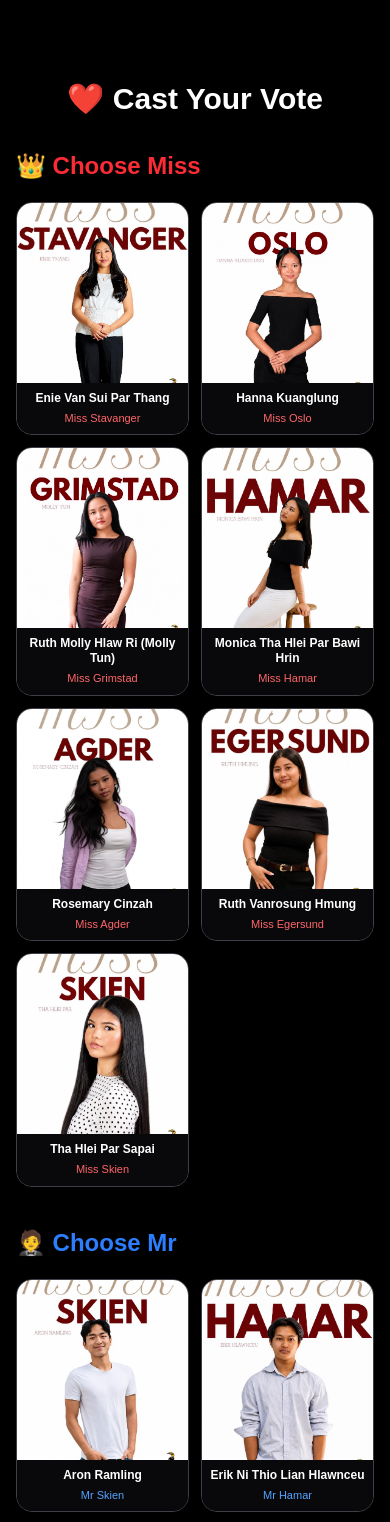
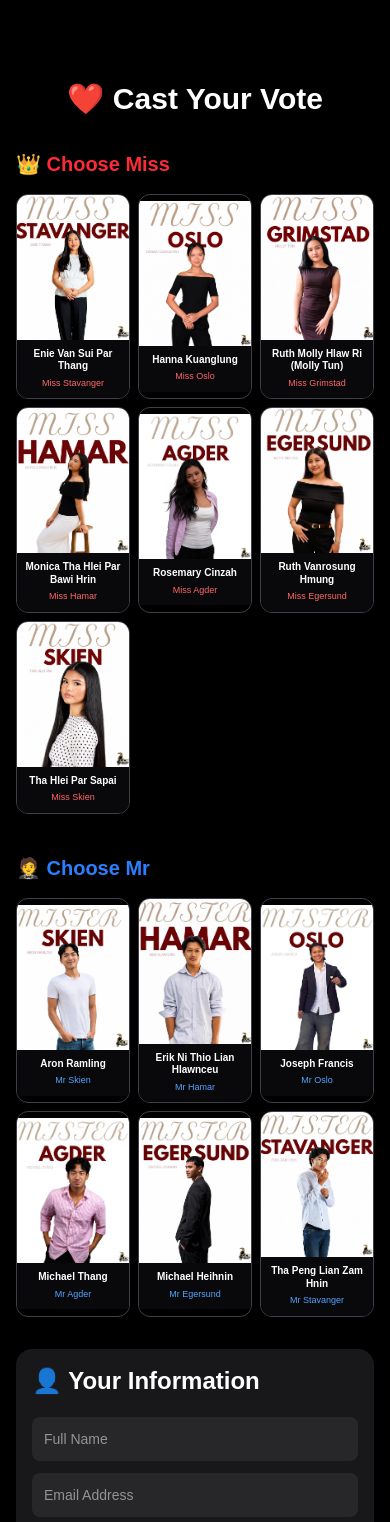
Before and after one commit to chincommunitynorway-rgb/cyg-voting-2026, a Next.js app: page /vote in a window 390 px wide. Shown: the top 1522 px of the page. Built offline with nearby package versions, Linux system fonts and the light colour scheme.

Commit message:
Use verified Resend domain

```diff
--- a/components/voting/CandidateSelector.tsx
+++ b/components/voting/CandidateSelector.tsx
@@ -22,35 +22,30 @@ export default function CandidateSelector({
       {/* MISS */}
 
       <section className="mt-8 md:mt-14">
-
-        <h2 className="mb-5 md:mb-8 text-2xl md:text-4xl font-black text-red-500">
+        <h2 className="mb-4 text-xl font-black text-red-500 sm:mb-5 sm:text-2xl md:mb-8 md:text-4xl">
           👑 Choose Miss
         </h2>
 
-        <div className="grid grid-cols-2 sm:grid-cols-2 md:grid-cols-3 xl:grid-cols-4 gap-3 sm:gap-4 md:gap-8">
-
+        <div className="grid grid-cols-3 gap-2 sm:grid-cols-3 sm:gap-3 md:grid-cols-3 md:gap-8 xl:grid-cols-4">
           {missCandidates.map((candidate) => (
-
             <button
               key={candidate.id}
               type="button"
               onClick={() => setSelectedMiss(candidate.id)}
-              className={`overflow-hidden rounded-2xl md:rounded-3xl border transition duration-300 hover:-translate-y-2 hover:shadow-2xl ${
+              className={`overflow-hidden rounded-xl border transition duration-300 hover:-translate-y-2 hover:shadow-2xl md:rounded-3xl ${
                 selectedMiss === candidate.id
-                  ? "border-red-500 ring-2 md:ring-4 ring-red-500"
+                  ? "border-red-500 ring-2 ring-red-500 md:ring-4"
                   : "border-zinc-700"
               }`}
             >
-
-              <div className="relative h-[180px] sm:h-[220px] md:h-[340px]">
-
+              <div className="relative h-[145px] sm:h-[190px] md:h-[340px]">
                 <Image
                   src={candidate.image}
                   alt={candidate.name}
                   fill
                   sizes="
-                    (max-width:640px) 50vw,
-                    (max-width:768px) 50vw,
+                    (max-width:640px) 33vw,
+                    (max-width:768px) 33vw,
                     (max-width:1200px) 33vw,
                     25vw
                   "
@@ -58,73 +53,53 @@ export default function CandidateSelector({
                 />
 
                 {selectedMiss === candidate.id && (
-
-                  <div className="absolute right-2 top-2 rounded-full bg-red-600 px-2 py-1 text-[10px] sm:text-xs md:text-base font-bold text-white">
-
-                    ✓ Selected
-
+                  <div className="absolute right-1 top-1 rounded-full bg-red-600 px-1.5 py-0.5 text-[8px] font-bold text-white sm:right-2 sm:top-2 sm:px-2 sm:py-1 sm:text-[10px] md:text-sm">
+                    ✓
                   </div>
-
                 )}
-
               </div>
 
               <div className="bg-zinc-950 p-2 sm:p-3 md:p-6">
-
-                <h3 className="text-xs sm:text-sm md:text-xl font-bold text-white leading-tight">
-
+                <h3 className="text-[10px] font-bold leading-tight text-white sm:text-xs md:text-xl">
                   {candidate.name}
-
                 </h3>
 
-                <p className="mt-1 text-[11px] sm:text-xs md:text-base text-red-400">
-
+                <p className="mt-1 text-[9px] text-red-400 sm:text-[10px] md:text-base">
                   {candidate.title}
-
                 </p>
-
               </div>
-
             </button>
-
           ))}
-
         </div>
-
       </section>
 
       {/* MR */}
 
       <section className="mt-10 md:mt-20">
-
-        <h2 className="mb-5 md:mb-8 text-2xl md:text-4xl font-black text-blue-500">
+        <h2 className="mb-4 text-xl font-black text-blue-500 sm:mb-5 sm:text-2xl md:mb-8 md:text-4xl">
           🤵 Choose Mr
         </h2>
 
-        <div className="grid grid-cols-2 sm:grid-cols-2 md:grid-cols-3 xl:grid-cols-4 gap-3 sm:gap-4 md:gap-8">
-
+        <div className="grid grid-cols-3 gap-2 sm:grid-cols-3 sm:gap-3 md:grid-cols-3 md:gap-8 xl:grid-cols-4">
           {mrCandidates.map((candidate) => (
-
             <button
               key={candidate.id}
               type="button"
               onClick={() => setSelectedMr(candidate.id)}
-              className={`overflow-hidden rounded-2xl md:rounded-3xl border transition duration-300 hover:-translate-y-2 hover:shadow-2xl ${
+              className={`overflow-hidden rounded-xl border transition duration-300 hover:-translate-y-2 hover:shadow-2xl md:rounded-3xl ${
                 selectedMr === candidate.id
-                  ? "border-blue-500 ring-2 md:ring-4 ring-blue-500"
+                  ? "border-blue-500 ring-2 ring-blue-500 md:ring-4"
                   : "border-zinc-700"
               }`}
             >
-
-              <div className="relative h-[180px] sm:h-[220px] md:h-[340px]">
-
+              <div className="relative h-[145px] sm:h-[190px] md:h-[340px]">
                 <Image
                   src={candidate.image}
                   alt={candidate.name}
                   fill
                   sizes="
-                    (max-width:640px) 50vw,
-                    (max-width:768px) 50vw,
+                    (max-width:640px) 33vw,
+                    (max-width:768px) 33vw,
                     (max-width:1200px) 33vw,
                     25vw
                   "
@@ -132,41 +107,25 @@ export default function CandidateSelector({
                 />
 
                 {selectedMr === candidate.id && (
-
-                  <div className="absolute right-2 top-2 rounded-full bg-blue-600 px-2 py-1 text-[10px] sm:text-xs md:text-base font-bold text-white">
-
-                    ✓ Selected
-
+                  <div className="absolute right-1 top-1 rounded-full bg-blue-600 px-1.5 py-0.5 text-[8px] font-bold text-white sm:right-2 sm:top-2 sm:px-2 sm:py-1 sm:text-[10px] md:text-sm">
+                    ✓
                   </div>
-
                 )}
-
               </div>
 
               <div className="bg-zinc-950 p-2 sm:p-3 md:p-6">
-
-                <h3 className="text-xs sm:text-sm md:text-xl font-bold text-white leading-tight">
-
+                <h3 className="text-[10px] font-bold leading-tight text-white sm:text-xs md:text-xl">
                   {candidate.name}
-
                 </h3>
 
-                <p className="mt-1 text-[11px] sm:text-xs md:text-base text-blue-400">
-
+                <p className="mt-1 text-[9px] text-blue-400 sm:text-[10px] md:text-base">
                   {candidate.title}
-
                 </p>
-
               </div>
-
             </button>
-
           ))}
-
         </div>
-
       </section>
-
     </>
   );
 }
```
